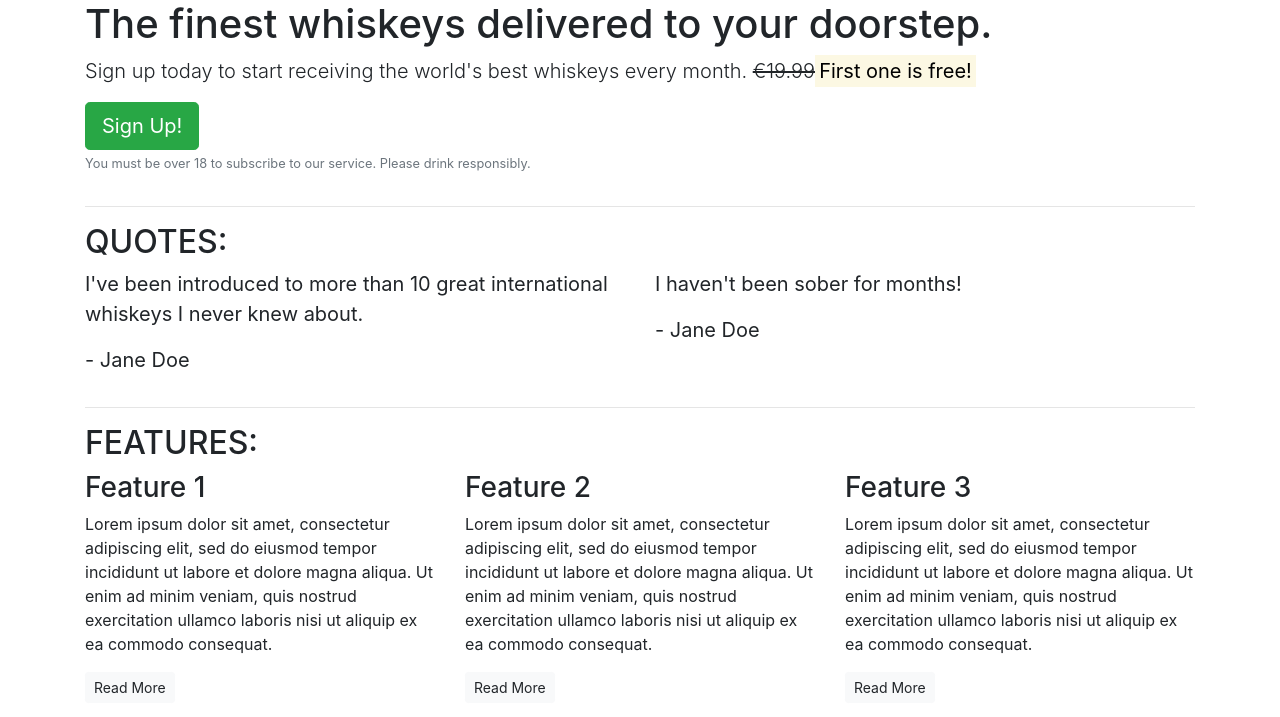
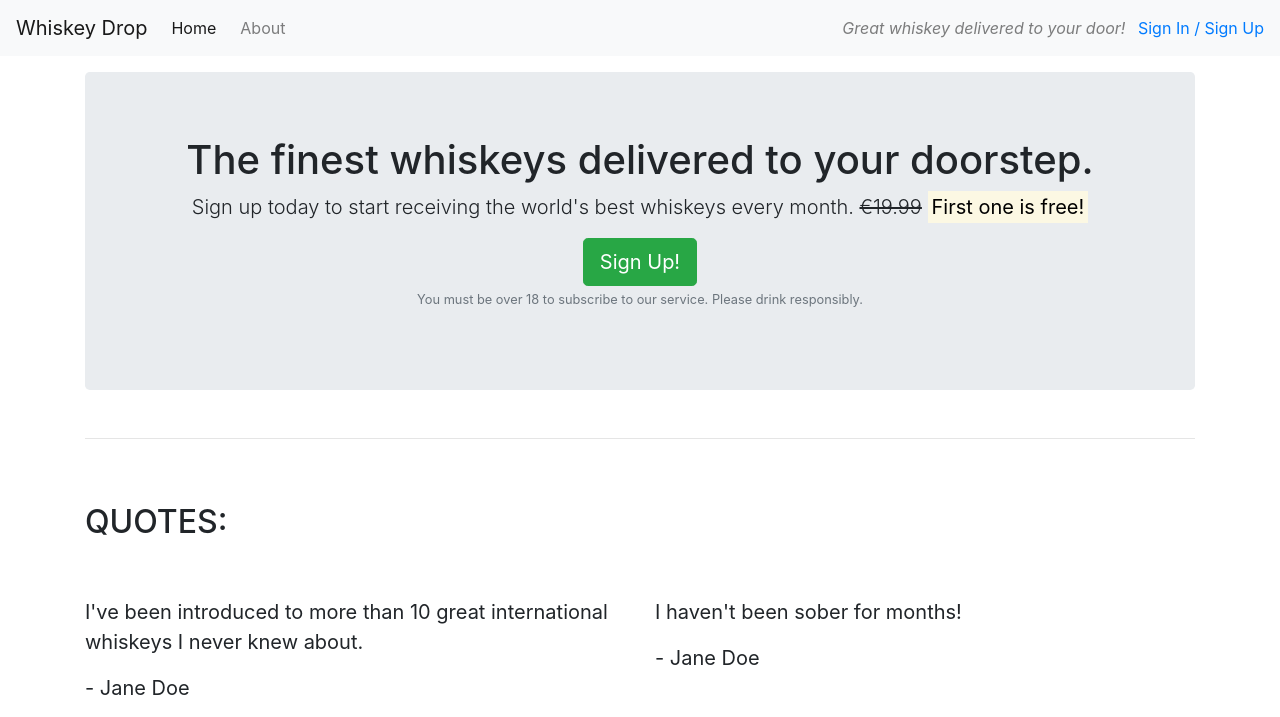
Before and after one commit to oerbeyer/bootstrap4, a plain HTML site: page index.html in a window 1280 px wide. Shown: the top 717 px of the page. Drawn offline with nearby package versions, Linux system fonts and the light colour scheme.

Commit message:
Add components to index.html

```diff
--- a/index.html
+++ b/index.html
@@ -9,15 +9,29 @@
 </head>
 
 <body>
-    <article class="container">
+    <nav class="navbar navbar-light bg-light navbar-expand-sm">
+        <a href="/" class="navbar-brand">Whiskey Drop</a>
+        <ul class="navbar-nav mr-auto">
+            <li class="active navitem mr-2"><a class="nav-link" href="/">Home</a></li>
+            <li class="navitem mr-2"><a class="nav-link" href="/about">About</a></li>
+            <li class="navitem mr-2 d-block d-sm-none"><a class="nav-link" href="/login">Sign In / Sign Up</a></li>
+        </ul>
+        <div class="d-none d-md-block">
+            <p class="navbar-text my-auto mr-2"><i>Great whiskey delivered to your door!</i></p>
+            <a href="/login">Sign In / Sign Up</a>
+        </div>
+    </nav>
+    <article class="container mt-3">
 
         <!-- Callout -->
         <div class="row">
             <div class="col-12">
-                <section class="callout">
+                <section class="callout jumbotron text-center">
                     <h1>The finest whiskeys delivered to your doorstep.</h1>
                     <p class="lead">Sign up today to start receiving the world's best whiskeys every month.
-                        <s>€19.99</s><strong><mark>First one is free!</mark></strong></p>
+                        <s class="d-none d-sm-inline">€19.99</s>
+                        <span class="d-inline d-sm-none"><br></span>
+                        <strong><mark>First one is free!</mark></strong></p>
                     <button class="btn btn-success btn-lg">Sign Up!</button>
                     <p class="text-muted"><small>You must be over 18 to subscribe to our service. Please drink
                             responsibly.</small></p>
@@ -30,7 +44,7 @@
         <!-- Quotes -->
         <section class="quotes">
             <div class="row">
-                <div class="col-12 ">
+                <div class="col-12 my-5">
                     <h2 class="text-uppercase">Quotes:</h2>
                 </div>
             </div>
@@ -55,7 +69,7 @@
         <!-- Features -->
         <section class="features">
             <div class="row">
-                <div class="col-12 ">
+                <div class="col-12 my-5">
                     <h2 class="text-uppercase">Features:</h2>
                 </div>
             </div>
```
